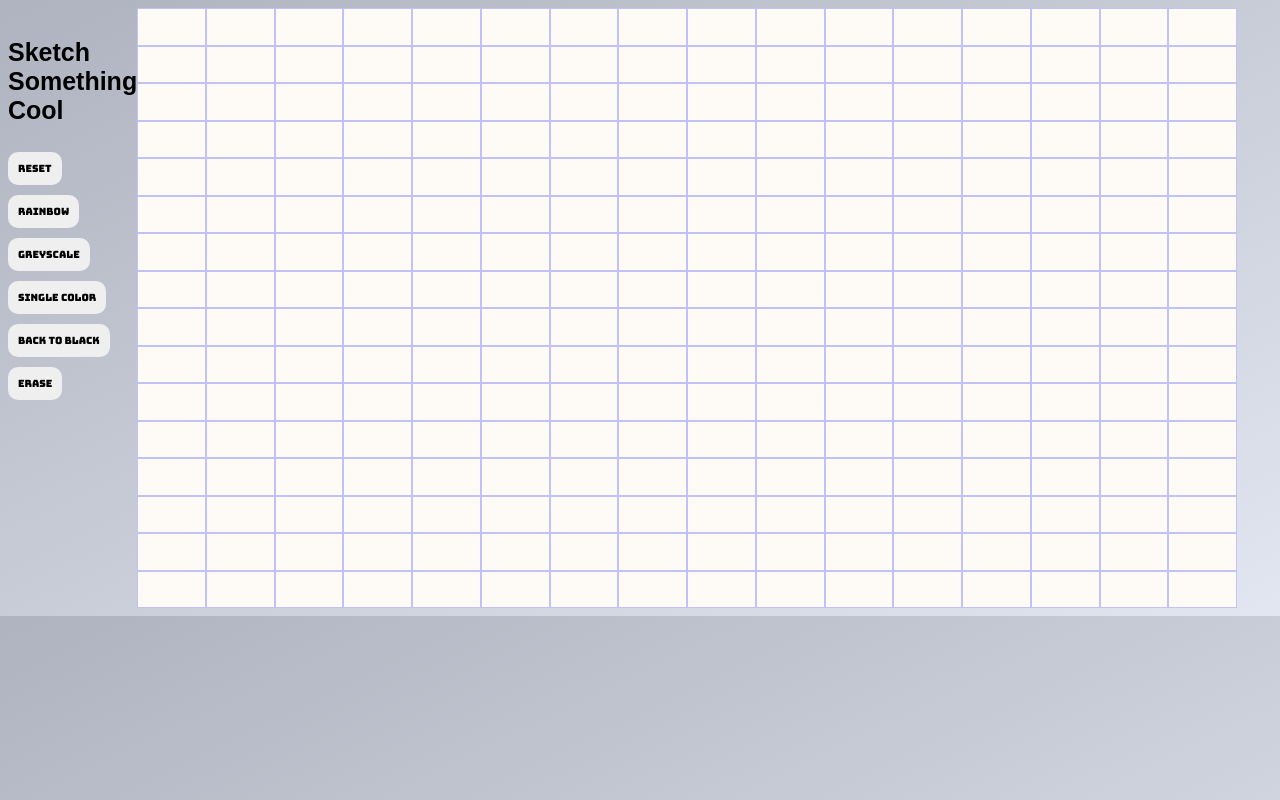
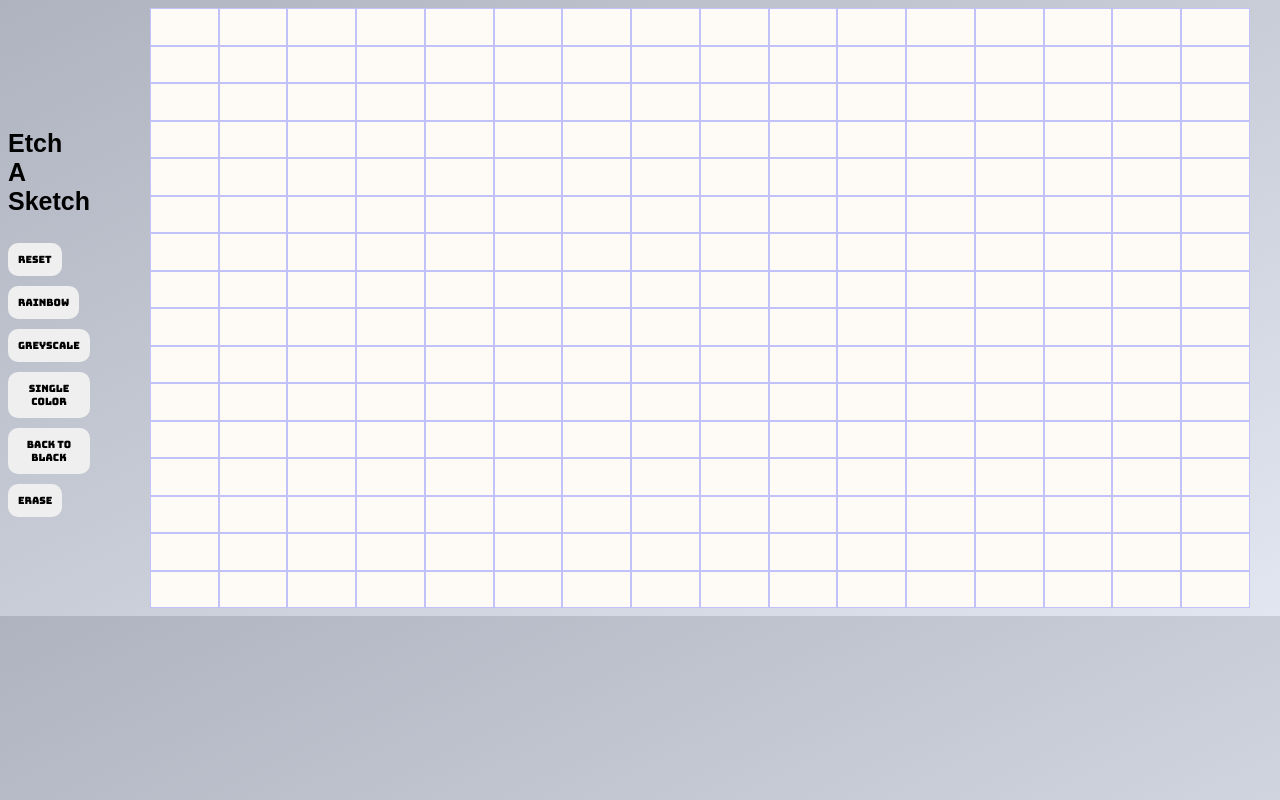
Before and after one commit to zamanstrosity-cell/Etch-a-Sketch, a plain HTML site: page index.html in a window 1280 px wide. Drawn offline with Linux system fonts and the light colour scheme; a web font is replaced by a local one.

Commit message:
Final Touches, Ghanged title, justification of buttons, centered the grid

```diff
--- a/index.html
+++ b/index.html
@@ -7,7 +7,7 @@
     </head>
     <body>
         <div id="header">
-            <h1>Sketch<br>Something<br>Cool</h1>
+            <h1>Etch<br>A<br>Sketch</h1>
             <button id="reset">Reset</button><br>
             <button id="rainbow">Rainbow</button><br>
             <button id="greyscale">Greyscale</button><br>
--- a/styles/style.css
+++ b/styles/style.css
@@ -31,12 +31,15 @@ button {
 #header {
     text-align: left;
     grid-area: "header";
+    font-size: 15px;
+    align-self: center;
 }
 
 .sketch-container {
     text-align: center;
     grid-area: "grid";
-    margin: 0 auto auto auto;
+    margin-top: 0;
+    margin-left: 60px;
     display: grid;
     background-color: antiquewhite;
     height: 600px;
```
